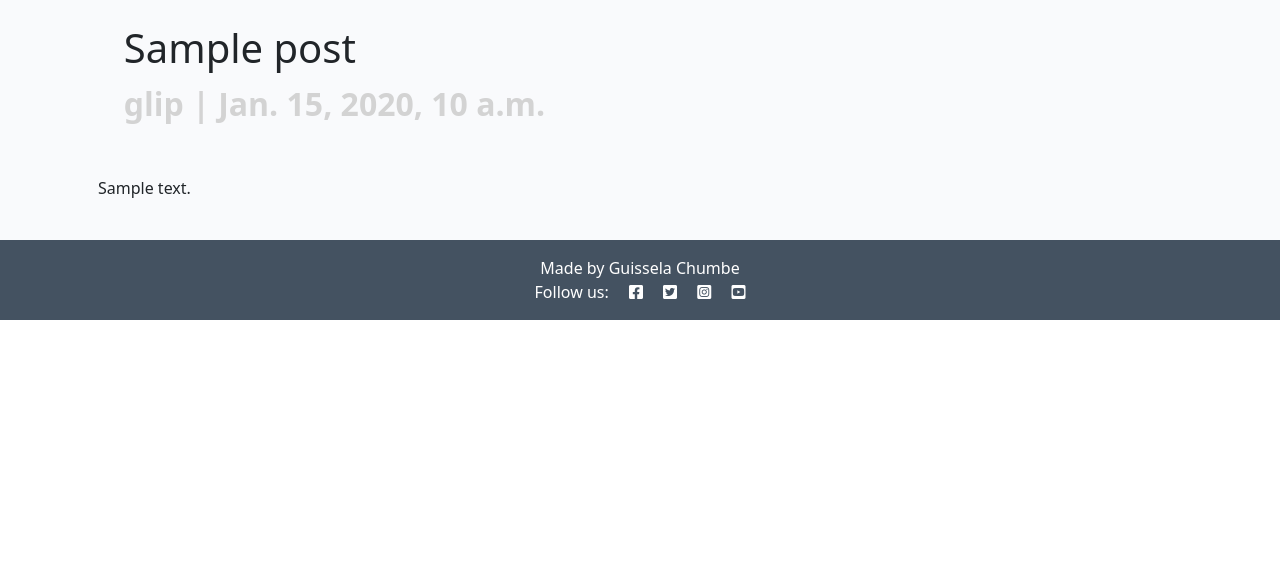
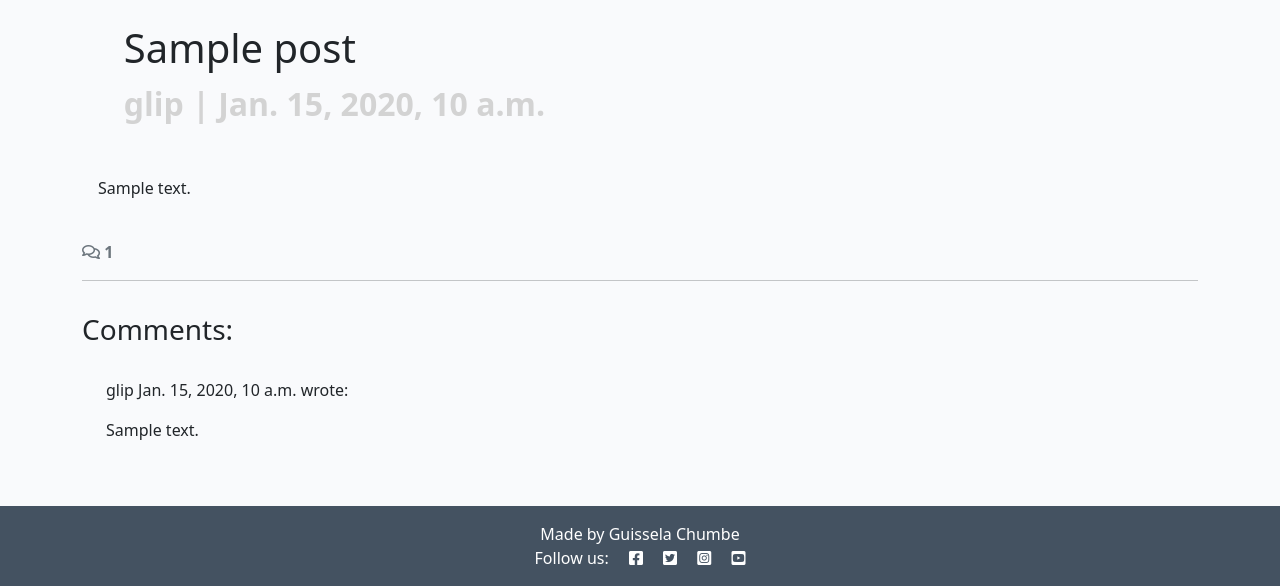
Before and after one commit to guisselacp/get-lost-peru, a Django app: a page that uses blog/templates/blog/post_detail.html in a window 1280 px wide. Shown: the part 811-1397 px from the top of the page. Before the commit the page ends 1131 px from the top, so only its background shows below. Run offline with Django 4.2, Linux system fonts and the light colour scheme; data comes from the database, SQL or seed files in the repository; tables that the repository leaves empty hold one stand-in row (values such as "Sample post").

Commit message:
Add displaying comments

```diff
--- a/blog/templates/blog/post_detail.html
+++ b/blog/templates/blog/post_detail.html
@@ -26,6 +26,47 @@
             </div>
         </div>
     </div>
+    <!-- Displaying count of comments -->
+    <div class="row">
+        <div class="col-12">
+            <strong class="text-secondary">
+                <i class="far fa-comments"></i> {{ comment_count }}
+            </strong>
+        </div>
+        <div class="col-12">
+            <hr>
+        </div>
+    </div>
+    <!-- Displaying Comments -->
+    <div class="row">
+        <div class="col-md-8 card mb-4  mt-3 ">
+            <h3>Comments:</h3>
+            <div class="card-body">
+              <!-- We want a for loop inside the empty control tags
+              to iterate through each comment in comments -->
+              {% for comment in comments %}
+              <div class="p-2 comments
+                {% if not comment.approved and comment.author == user %}
+                faded{% elif not comment.approved %} d-none{% endif %}">
+                <p class="font-weight-bold">
+                    {{ comment.author }}
+                    <span class="font-weight-normal">
+                        {{ comment.created_on }}
+                    </span> wrote:
+                </p>
+                <div id="comment{{ comment.id }}">
+                    {{ comment.body | linebreaks }}
+                </div>
+                {% if not comment.approved and comment.author == user %}
+                <p class="approval">
+                    This comment is awaiting approval
+                </p>
+                {% endif %}
+              </div>
+              <!-- Our for loop ends here -->
+              {% endfor %}
+            </div>
+        </div>
+    </div>
 </div>
-
 {% endblock content %}
--- a/blog/views.py
+++ b/blog/views.py
@@ -25,5 +25,14 @@ def post_detail(request, slug):
 
     queryset = Post.objects.filter(status=1)
     post = get_object_or_404(queryset, slug=slug)
-    context = {"post": post}
-    return render(request, "blog/post_detail.html", context)
+    comments = post.comments.all().order_by("-created_on")
+    comment_count = post.comments.filter(approved=True).count()
+
+    # context = {"post": post}
+    return render(request, "blog/post_detail.html",
+        {
+            "post":post,
+            "comments":comments,
+            "comment_count": comment_count,
+        },
+    )
--- a/getlostinperu/settings.py
+++ b/getlostinperu/settings.py
@@ -29,7 +29,7 @@ TEMPLATES_DIR = os.path.join(BASE_DIR, 'templates')
 # SECRET_KEY = 'django-insecure-b9dtx6b5uq1kp7-j$f+@acb%yg)71xjtwiqs@b_9pud5sl0_#b'
 SECRET_KEY = os.environ.get("SECRET_KEY")
 # SECURITY WARNING: don't run with debug turned on in production!
-DEBUG = False
+DEBUG = True
 
 ALLOWED_HOSTS = ['8000-guisselacp-getlostperu-lwk0p2iykik.ws.codeinstitute-ide.net','.herokuapp.com']
 
```
